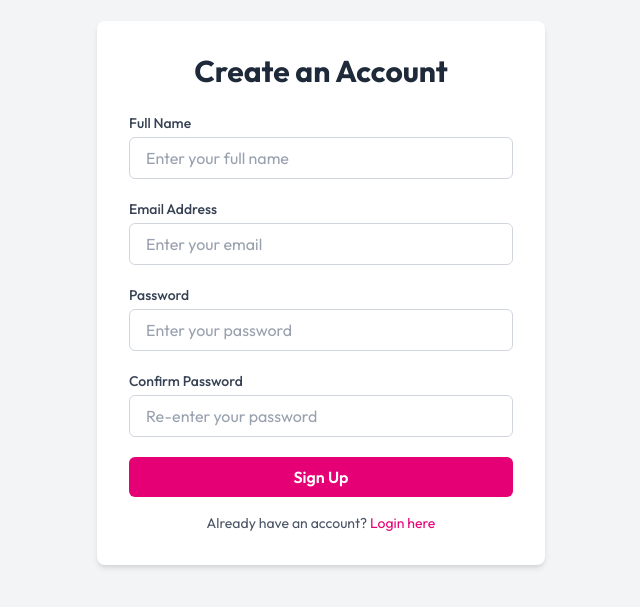
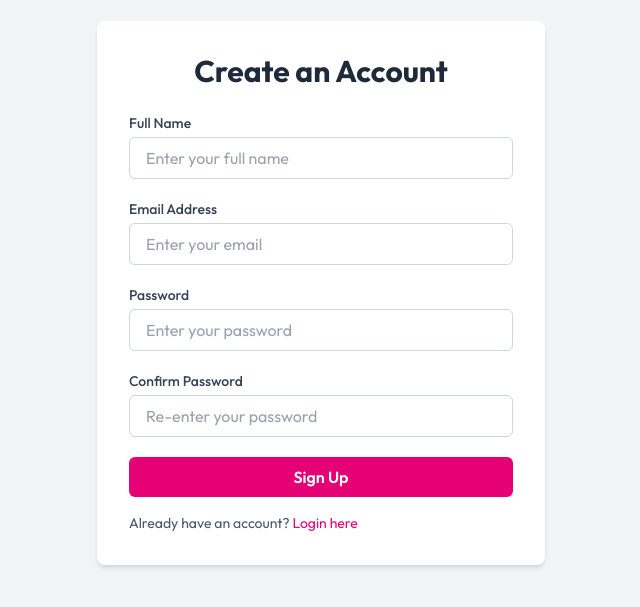
Before and after one commit to Arifansari8299/BookStore, a React (Vite) app in the folder client/: page /signup in a window 1280 px wide. Shown: the part 107-714 px from the top of the page, without its empty margins (319-959 px from the left). Built offline with nearby package versions, Linux system fonts and the light colour scheme.

Commit message:
created Signup component

```diff
--- a/client/src/components/Signup.jsx
+++ b/client/src/components/Signup.jsx
@@ -1,4 +1,5 @@
 import React from "react";
+import Login from "./Login";
 
 const Signup = () => {
   return (
@@ -62,12 +63,21 @@ const Signup = () => {
           </div>
         </form>
         {/* Redirect to login */}
-        <p className="text-sm text-center text-gray-600 dark:text-gray-400 mt-4">
+        <p className="text-sm  text-gray-600 dark:text-gray-400 mt-4">
           Already have an account?{" "}
-          <a href="" className="text-pink-600 hover:underline"
-          onClick={()=>document.getElementById("my_modal_3").showModal()}>
+          <a
+            href="#"
+            className="text-pink-600 hover:underline"
+            onClick={(e) => {
+              e.preventDefault(); // Page reload roko
+              const modal = document.getElementById("my_modal_3");
+              if (modal) modal.showModal(); // Apne existing modal ko dikhao
+            }}
+          >
             Login here
           </a>
+          {/* Apna pehle se banaya hua Login modal component */}
+          <Login />
         </p>
       </div>
     </div>
```
